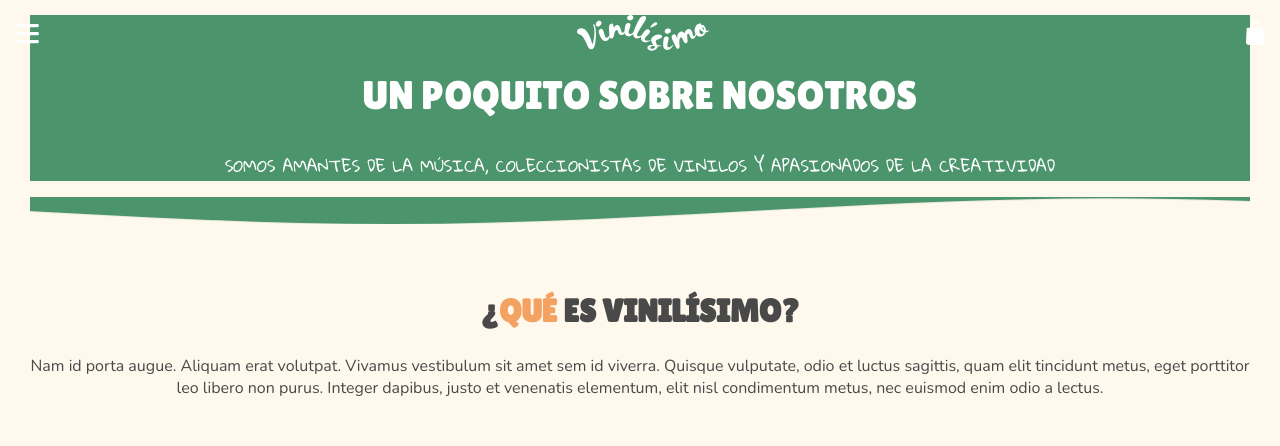
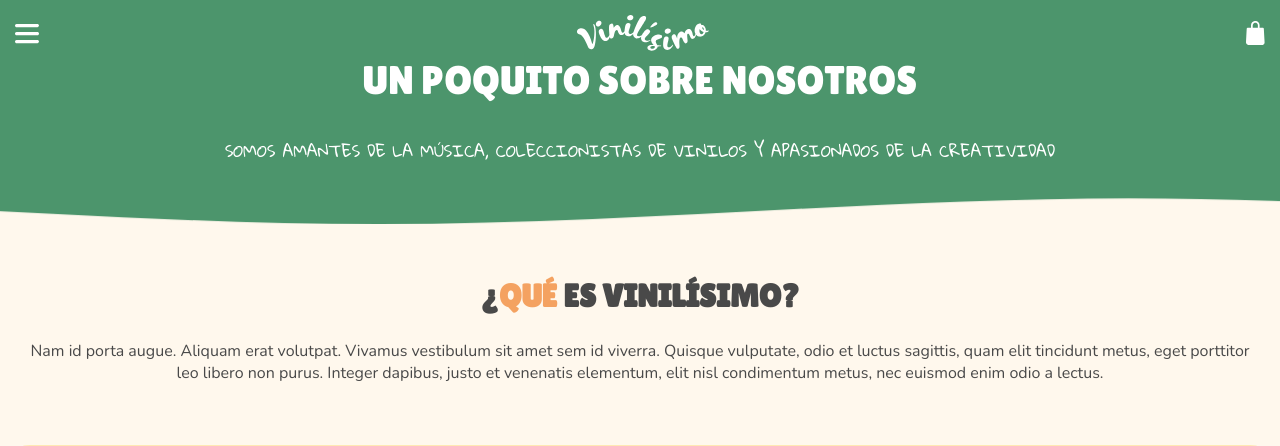
Before and after one commit to carugui/projectbeta, a PHP site: page /html/about.html in a window 1280 px wide. Shown: the top 446 px of the page. Run offline with PHP 8.4, Linux system fonts and the light colour scheme.

Commit message:
editado padding header__wave

```diff
--- a/css/style.css
+++ b/css/style.css
@@ -242,10 +242,15 @@ header p {
   border-radius: 0px 0px 30px 30px;
 }
 
+.header__wave {
+  padding: 0;
+}
+
 .header__wave .header__content {
   background-color: var(--color-green);
   color: white;
   text-align: center;
+  padding: 15px 30px;
   padding-top: 30px;
 }
 
@@ -551,3 +556,7 @@ button:hover,
   font-size: 0.8rem;
   text-transform: uppercase;
 }
+
+.section__form img {
+  width: 170px;
+}
--- a/scss/_header.scss
+++ b/scss/_header.scss
@@ -31,10 +31,14 @@ header p {
 
 // HEADER CON WAVE (ABOUT)
 
+.header__wave {
+    padding: 0;
+}
 .header__wave .header__content {
     background-color: var(--color-green);
     color: white;
     text-align: center;
+    padding: $padding;
     padding-top: $unit-double;
 }
 
--- a/scss/style.scss
+++ b/scss/style.scss
@@ -61,3 +61,7 @@
     font-size: 0.8rem;
     text-transform: uppercase;
 }
+
+.section__form img {
+    width: 170px;
+}
```
